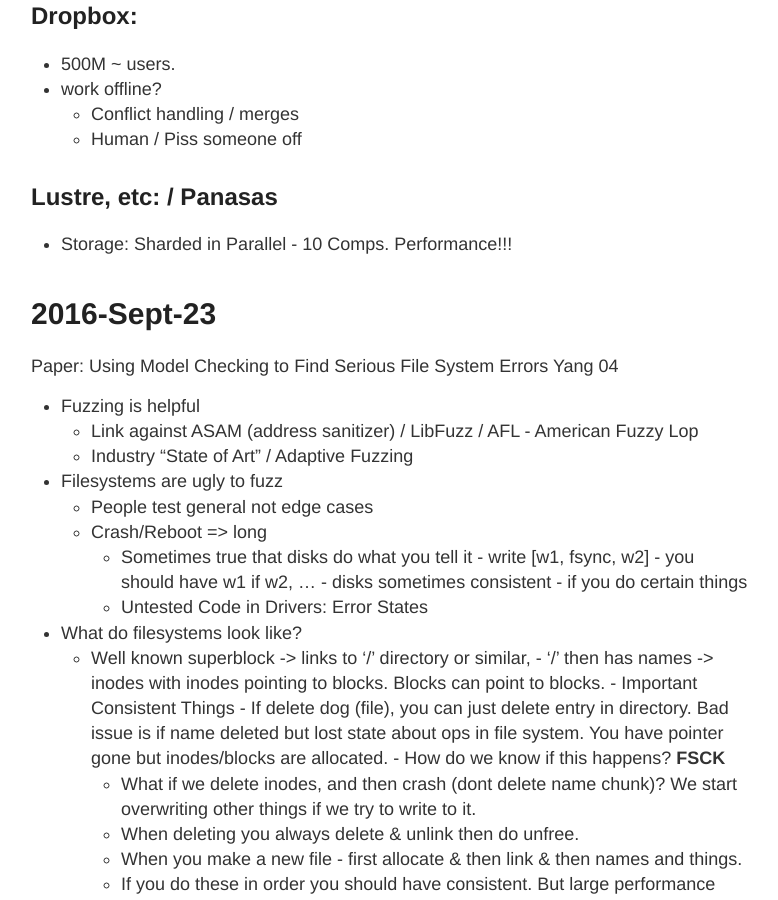
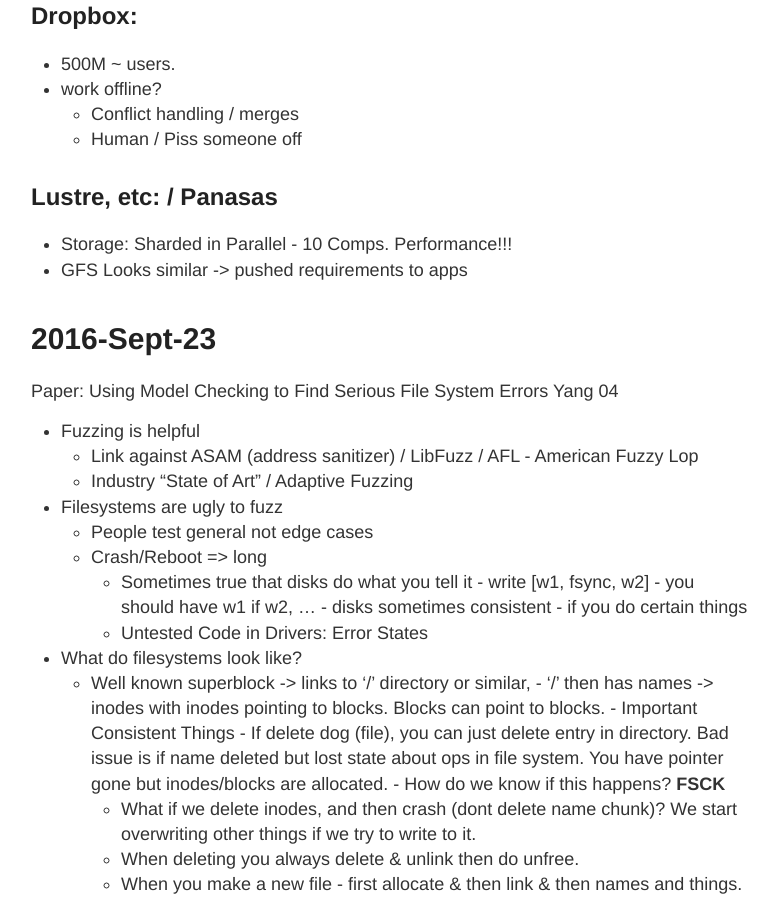
Before and after one commit to RONNCC/ronncc.github, a Jekyll site: the page built from _posts/2016-9-9-Advanced-Operating-Systems-Notes.md, in a window 1280 px wide and 900 px high, scrolled down 658 px. Shown: the whole window, without its empty margins (249-1027 px from the left). Built offline with Jekyll 4.4.1, drawn with Linux system fonts in a browser that asks for light colours; comment, search, counter and statistics services are not loaded.

Commit message:
Updated 2016-9-9-Advanced-Operating-Systems-Notes.md

```diff
--- a/_posts/2016-9-9-Advanced-Operating-Systems-Notes.md
+++ b/_posts/2016-9-9-Advanced-Operating-Systems-Notes.md
@@ -31,7 +31,7 @@
 
 ## Lustre, etc: / Panasas
 - Storage: Sharded in Parallel - 10 Comps. Performance!!!
-
+- GFS Looks similar -> pushed requirements to apps
 
 # 2016-Sept-23
 
```
